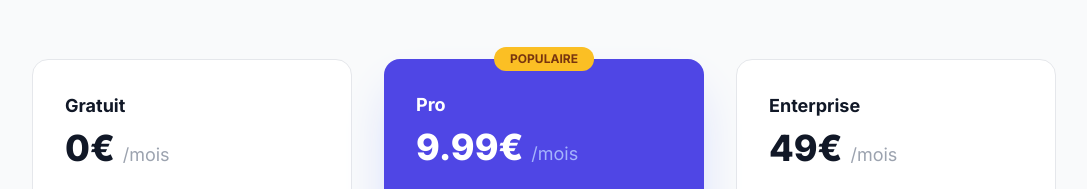
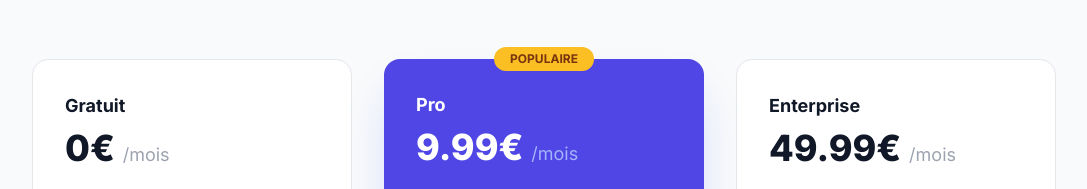
Before and after one commit to SamDreamsMaker/facturx-mcp, a website: page public/index.html in a window 1280 px wide. Shown: the part 2060-2249 px from the top of the page, without its empty margins (96-1183 px from the left). Drawn offline with nearby package versions, Linux system fonts and the light colour scheme.

Commit message:
fix: Enterprise plan 49.99€/mois

```diff
--- a/public/index.html
+++ b/public/index.html
@@ -193,7 +193,7 @@
         <!-- Enterprise -->
         <div class="bg-white border border-gray-200 rounded-2xl p-8">
           <h3 class="text-lg font-bold text-gray-900 mb-2">Enterprise</h3>
-          <div class="text-4xl font-extrabold text-gray-900 mb-6">49€ <span class="text-lg font-normal text-gray-400">/mois</span></div>
+          <div class="text-4xl font-extrabold text-gray-900 mb-6">49.99€ <span class="text-lg font-normal text-gray-400">/mois</span></div>
           <ul class="space-y-3 text-sm text-gray-600 mb-8">
             <li class="flex items-center gap-2"><span class="text-emerald-500 font-bold">✓</span> Tout le plan Pro</li>
             <li class="flex items-center gap-2"><span class="text-emerald-500 font-bold">✓</span> Multi-comptes Chorus Pro</li>
```
Also changed, not shown: README.md.
